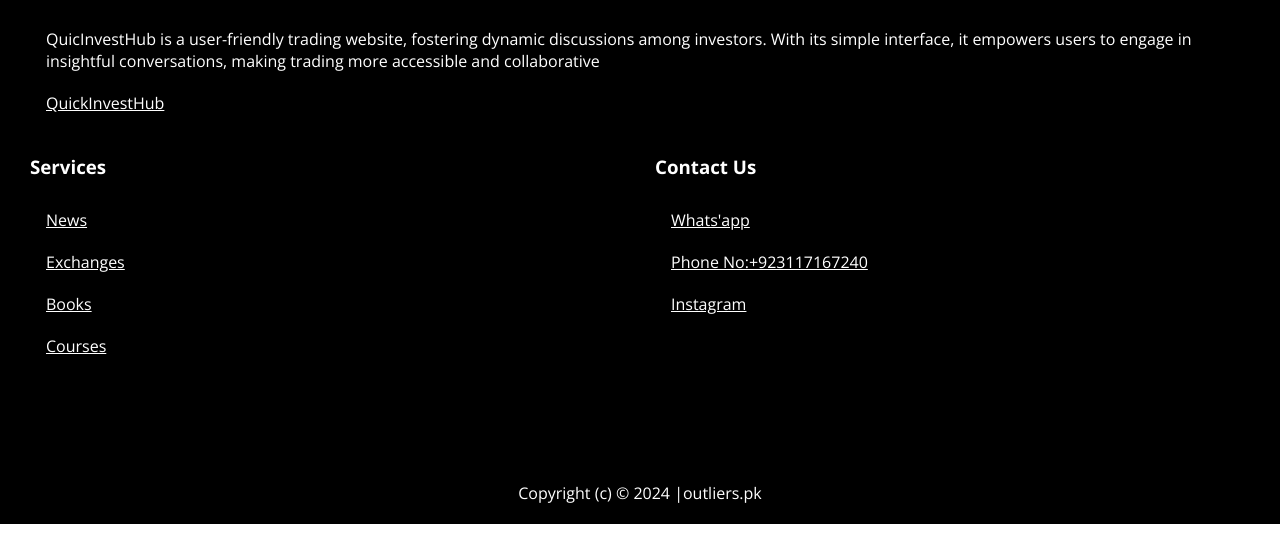
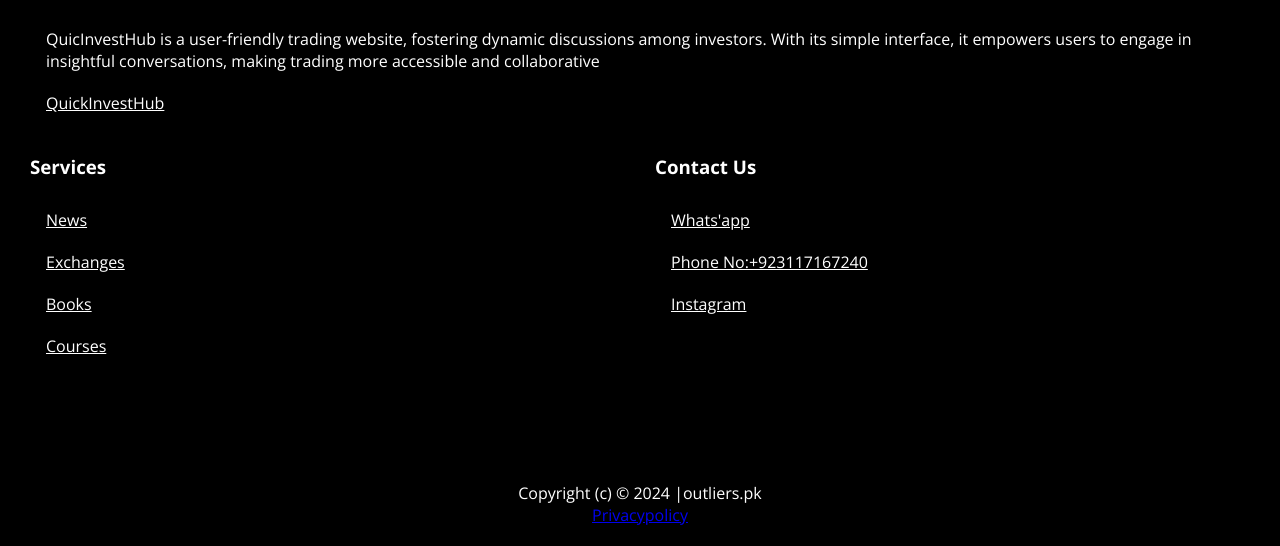
Before and after one commit to TradingRow/quickinvesthub.github.com, a plain HTML site: page Courses.html in a window 1280 px wide. Shown: the part 4500-5046 px from the top of the page. Before the commit the page ends 5024 px from the top, so only its background shows below. Drawn offline with nearby package versions, Linux system fonts and the light colour scheme.

Commit message:
Update Courses.html

```diff
--- a/Courses.html
+++ b/Courses.html
@@ -355,6 +355,7 @@
 
 <div class="copyrights">
       <p>Copyright (c) &copy; 2024 |outliers.pk</p>
+<a href="privacypolicy.html" >Privacypolicy</a>
 </div>
 
 
```
